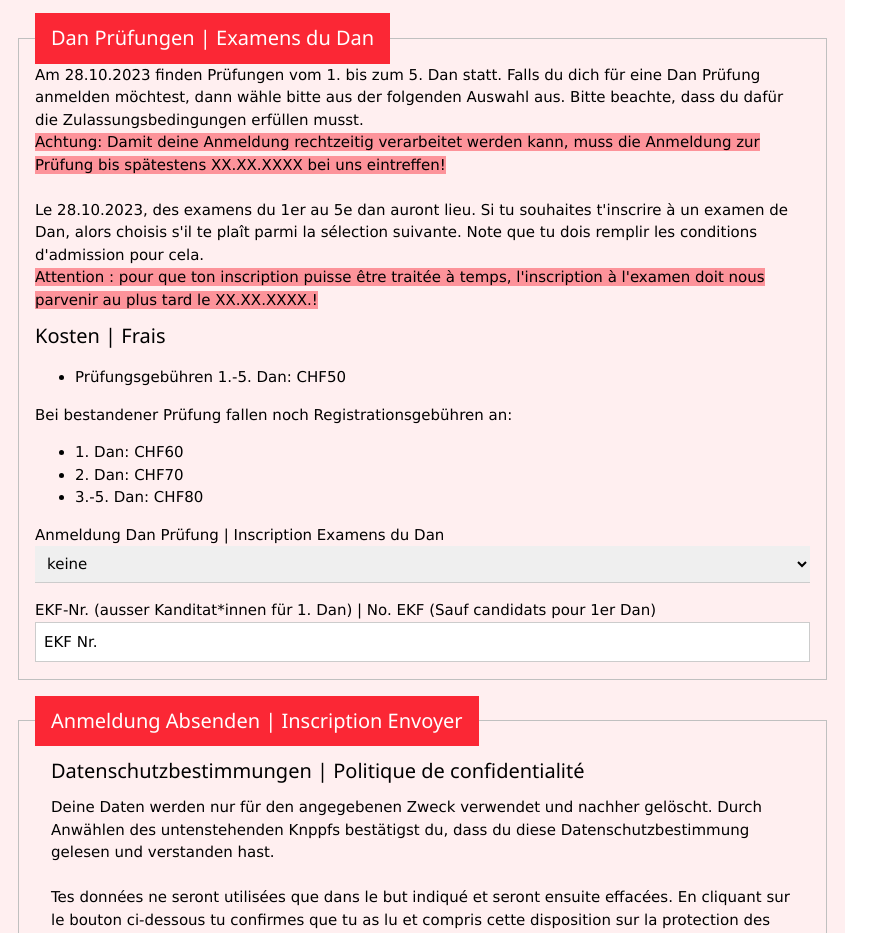
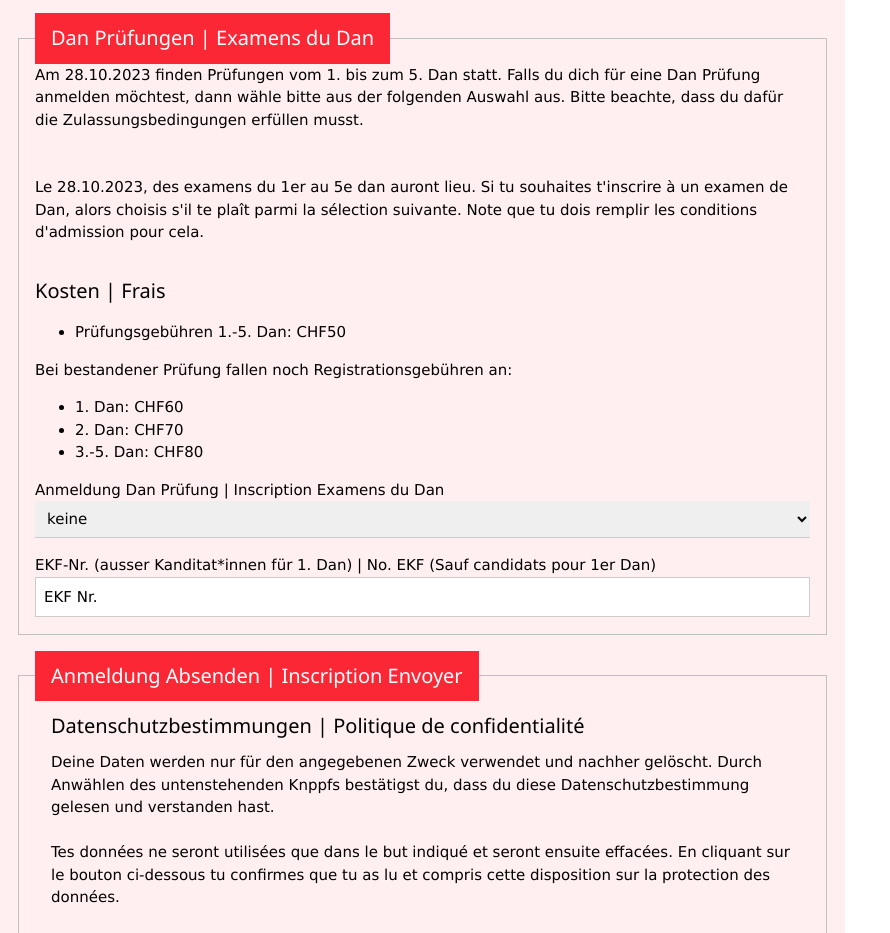
Before and after one commit to olidec/registration-test, a plain HTML site: page index.html in a window 1280 px wide. Shown: the part 2723-3656 px from the top of the page, without its empty margins (0-890 px from the left). Drawn offline with Linux system fonts and the light colour scheme.

Commit message:
removed date

```diff
--- a/index.html
+++ b/index.html
@@ -204,13 +204,13 @@
                 Am 28.10.2023 finden Prüfungen vom 1. bis zum 5. Dan statt. Falls du dich für eine Dan Prüfung anmelden möchtest,
                 dann wähle bitte aus der folgenden Auswahl aus. Bitte beachte, dass du dafür die Zulassungsbedingungen erfüllen musst. <br>
 
-                <span class="w3-theme-l3">Achtung: Damit deine Anmeldung rechtzeitig verarbeitet werden kann, muss die Anmeldung zur Prüfung bis spätestens XX.XX.XXXX bei uns eintreffen!</span>
+                <!-- <span class="w3-theme-l3">Achtung: Damit deine Anmeldung rechtzeitig verarbeitet werden kann, muss die Anmeldung zur Prüfung bis spätestens XX.XX.XXXX bei uns eintreffen!</span> -->
 
                 <br><br>
                 Le 28.10.2023, des examens du 1er au 5e dan auront lieu. Si tu souhaites t'inscrire à un examen de Dan,
                 alors choisis s'il te plaît parmi la sélection suivante. Note que tu dois remplir les conditions d'admission pour cela.<br>
 
-                <span class="w3-theme-l3">Attention : pour que ton inscription puisse être traitée à temps, l'inscription à l'examen doit nous parvenir au plus tard le XX.XX.XXXX.!</span>
+                <!-- <span class="w3-theme-l3">Attention : pour que ton inscription puisse être traitée à temps, l'inscription à l'examen doit nous parvenir au plus tard le XX.XX.XXXX.!</span> -->
                 <br>
                 <h4>Kosten | Frais</h4>
                 <ul>
```
